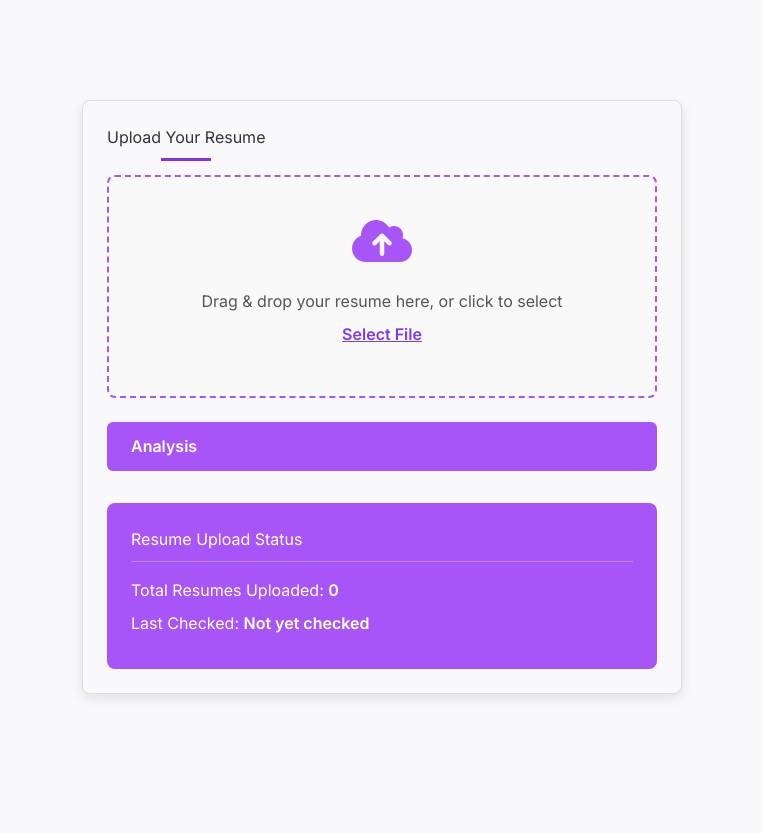
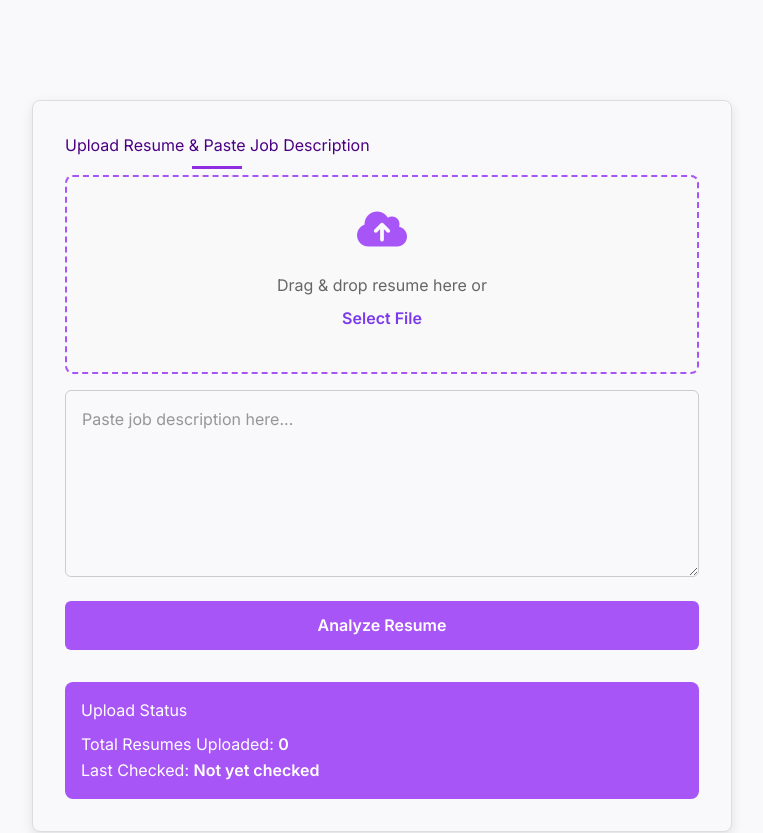
Before and after one commit to Sonikaelangovan/resume-screener-app, a Next.js app: page / in a window 1280 px wide. Shown: the part 821-1654 px from the top of the page, without its empty margins (258-1021 px from the left). Built offline with nearby package versions, Linux system fonts and the light colour scheme.

Commit message:
Update ResumeUpload.js

```diff
--- a/src/components/ResumeUpload.js
+++ b/src/components/ResumeUpload.js
@@ -3,21 +3,20 @@ import React, { useState } from 'react';
 export default function ResumeUpload() {
   const [selectedFile, setSelectedFile] = useState(null);
   const [dragOver, setDragOver] = useState(false);
+  const [jobDesc, setJobDesc] = useState('');
+  const [result, setResult] = useState(null);
+  const [loading, setLoading] = useState(false);
   const [lastChecked, setLastChecked] = useState('');
 
   const handleFileChange = (event) => {
     const file = event.target.files[0];
-    if (file) {
-      setSelectedFile(file);
-    }
+    if (file) setSelectedFile(file);
   };
 
   const handleDrop = (event) => {
     event.preventDefault();
     const file = event.dataTransfer.files[0];
-    if (file) {
-      setSelectedFile(file);
-    }
+    if (file) setSelectedFile(file);
     setDragOver(false);
   };
 
@@ -26,24 +25,48 @@ export default function ResumeUpload() {
     setDragOver(true);
   };
 
-  const handleDragLeave = () => {
-    setDragOver(false);
-  };
+  const handleDragLeave = () => setDragOver(false);
 
-  const handleSubmit = (e) => {
+  const handleSubmit = async (e) => {
     e.preventDefault();
-    if (selectedFile) {
-      alert(`Uploading: ${selectedFile.name}`);
-      // In a real application, you'd send the file to an API or backend here
-      setLastChecked(new Date().toLocaleString()); // Update last checked time
-    } else {
-      alert('Please select a resume to upload.');
+
+    if (!selectedFile || !jobDesc.trim()) {
+      alert('Please upload a resume and enter a job description.');
+      return;
     }
+
+    setLoading(true);
+    setResult(null);
+
+    const reader = new FileReader();
+    reader.onload = async () => {
+      try {
+        const response = await fetch('/api/screen', {
+          method: 'POST',
+          headers: { 'Content-Type': 'application/json' },
+          body: JSON.stringify({
+            resume: reader.result,
+            job: jobDesc
+          })
+        });
+
+        const data = await response.json();
+        setResult(data.result);
+        setLastChecked(new Date().toLocaleString());
+      } catch (error) {
+        console.error('Upload error:', error);
+        alert('Something went wrong. Try again.');
+      } finally {
+        setLoading(false);
+      }
+    };
+
+    reader.readAsText(selectedFile);
   };
 
   return (
-    <div className="upload-section" style={{ maxWidth: '600px', margin: '2rem auto', padding: '1.5rem', border: '1px solid #ddd', borderRadius: '8px', boxShadow: '0 4px 12px rgba(0,0,0,0.1)' }}>
-      <h2 style={{ textAlign: 'center', color: '#333', marginBottom: '1.5rem' }}>Upload Your Resume</h2>
+    <div className="upload-section" style={{ maxWidth: 700, margin: '2rem auto', padding: '2rem', border: '1px solid #ddd', borderRadius: 8, boxShadow: '0 4px 12px rgba(0,0,0,0.1)' }}>
+      <h2 style={{ textAlign: 'center', marginBottom: '1rem' }}>Upload Resume & Paste Job Description</h2>
       <form onSubmit={handleSubmit}>
         <div
           className={`file-upload ${dragOver ? 'drag-over' : ''}`}
@@ -52,67 +75,65 @@ export default function ResumeUpload() {
           onDragLeave={handleDragLeave}
           style={{
             border: `2px dashed ${dragOver ? '#7c3aed' : '#a855f7'}`,
-            padding: '2.5rem',
+            padding: '2rem',
             textAlign: 'center',
-            borderRadius: '8px',
-            backgroundColor: `${dragOver ? '#f3e8ff' : '#f9f9f9'}`,
-            transition: 'background-color 0.2s ease-in-out, border-color 0.2s ease-in-out',
+            borderRadius: 8,
+            backgroundColor: dragOver ? '#f3e8ff' : '#f9f9f9',
+            marginBottom: '1rem'
           }}
         >
-          <i className="fas fa-cloud-upload-alt" style={{ fontSize: '3rem', color: '#a855f7', marginBottom: '1rem' }}></i>
-          <p style={{ margin: '0.5rem 0', color: '#555' }}>Drag & drop your resume here, or click to select</p>
-          <input
-            type="file"
-            accept=".pdf,.doc,.docx"
-            onChange={handleFileChange}
-            style={{ display: 'none' }}
-            id="fileInput"
-          />
-          <label htmlFor="fileInput" style={{ cursor: 'pointer', color: '#7c3aed', fontWeight: 'bold', textDecoration: 'underline' }}>
+          <i className="fas fa-cloud-upload-alt" style={{ fontSize: 40, color: '#a855f7' }}></i>
+          <p>Drag & drop resume here or</p>
+          <label htmlFor="fileInput" style={{ cursor: 'pointer', color: '#7c3aed', fontWeight: 'bold' }}>
             Select File
           </label>
+          <input type="file" accept=".pdf,.doc,.docx" onChange={handleFileChange} id="fileInput" style={{ display: 'none' }} />
         </div>
 
         {selectedFile && (
-          <div className="file-list" style={{ marginTop: '1.5rem', padding: '1rem', backgroundColor: '#eef', border: '1px solid #dde', borderRadius: '6px' }}>
-            <div className="file-item" style={{ display: 'flex', alignItems: 'center' }}>
-              <i className="fas fa-file-alt" style={{ marginRight: '0.5rem', color: '#a855f7' }}></i>
-              <span style={{ fontWeight: '500', color: '#333' }}>{selectedFile.name}</span>
-            </div>
+          <div style={{ marginBottom: '1rem', padding: '1rem', background: '#eef', borderRadius: 6 }}>
+            <i className="fas fa-file-alt" style={{ marginRight: 8, color: '#a855f7' }}></i>
+            {selectedFile.name}
           </div>
         )}
 
+        <textarea
+          placeholder="Paste job description here..."
+          value={jobDesc}
+          onChange={(e) => setJobDesc(e.target.value)}
+          rows={6}
+          style={{ width: '100%', padding: '1rem', borderRadius: 6, border: '1px solid #ccc', marginBottom: '1rem' }}
+        />
+
         <button
           type="submit"
-          className="btn-primary"
           style={{
-            marginTop: '1.5rem',
+            width: '100%',
             backgroundColor: '#a855f7',
             color: '#fff',
+            border: 'none',
+            borderRadius: 6,
             padding: '0.75rem 1.5rem',
-            border: 'none',
-            borderRadius: '6px',
-            cursor: 'pointer',
-            fontSize: '1rem',
             fontWeight: 'bold',
-            width: '100%',
-            transition: 'background-color 0.2s ease-in-out',
+            fontSize: 16,
+            cursor: 'pointer'
           }}
-          onMouseOver={(e) => e.target.style.backgroundColor = '#7c3aed'}
-          onMouseOut={(e) => e.target.style.backgroundColor = '#a855f7'}
         >
-          Analysis
+          {loading ? <><i className="fas fa-spinner fa-spin"></i> Analyzing...</> : 'Analyze Resume'}
         </button>
       </form>
 
-      <div className="stats-section" style={{ marginTop: '2rem', padding: '1.5rem', backgroundColor: '#a855f7', color: '#fff', borderRadius: '8px' }}>
-        <h3 style={{ marginBottom: '1rem', borderBottom: '1px solid rgba(255,255,255,0.3)', paddingBottom: '0.5rem' }}>Resume Upload Status</h3>
-        <p style={{ margin: '0.5rem 0' }}>
-          Total Resumes Uploaded: <strong style={{color: '#ffe'}}>{selectedFile ? 1 : 0}</strong>
-        </p>
-        <p style={{ margin: '0.5rem 0' }}>
-          Last Checked: <strong style={{color: '#ffe'}}>{lastChecked || 'Not yet checked'}</strong>
-        </p>
+      {result && (
+        <div style={{ marginTop: '2rem', backgroundColor: '#f9f9f9', padding: '1.5rem', borderRadius: 8 }}>
+          <h3 style={{ marginBottom: '0.5rem' }}>Result</h3>
+          <pre style={{ whiteSpace: 'pre-wrap', lineHeight: 1.5 }}>{result}</pre>
+        </div>
+      )}
+
+      <div style={{ marginTop: '2rem', backgroundColor: '#a855f7', color: '#fff', padding: '1rem', borderRadius: 8 }}>
+        <h4 style={{ marginBottom: '0.5rem' }}>Upload Status</h4>
+        <p>Total Resumes Uploaded: <strong>{selectedFile ? 1 : 0}</strong></p>
+        <p>Last Checked: <strong>{lastChecked || 'Not yet checked'}</strong></p>
       </div>
     </div>
   );
```
